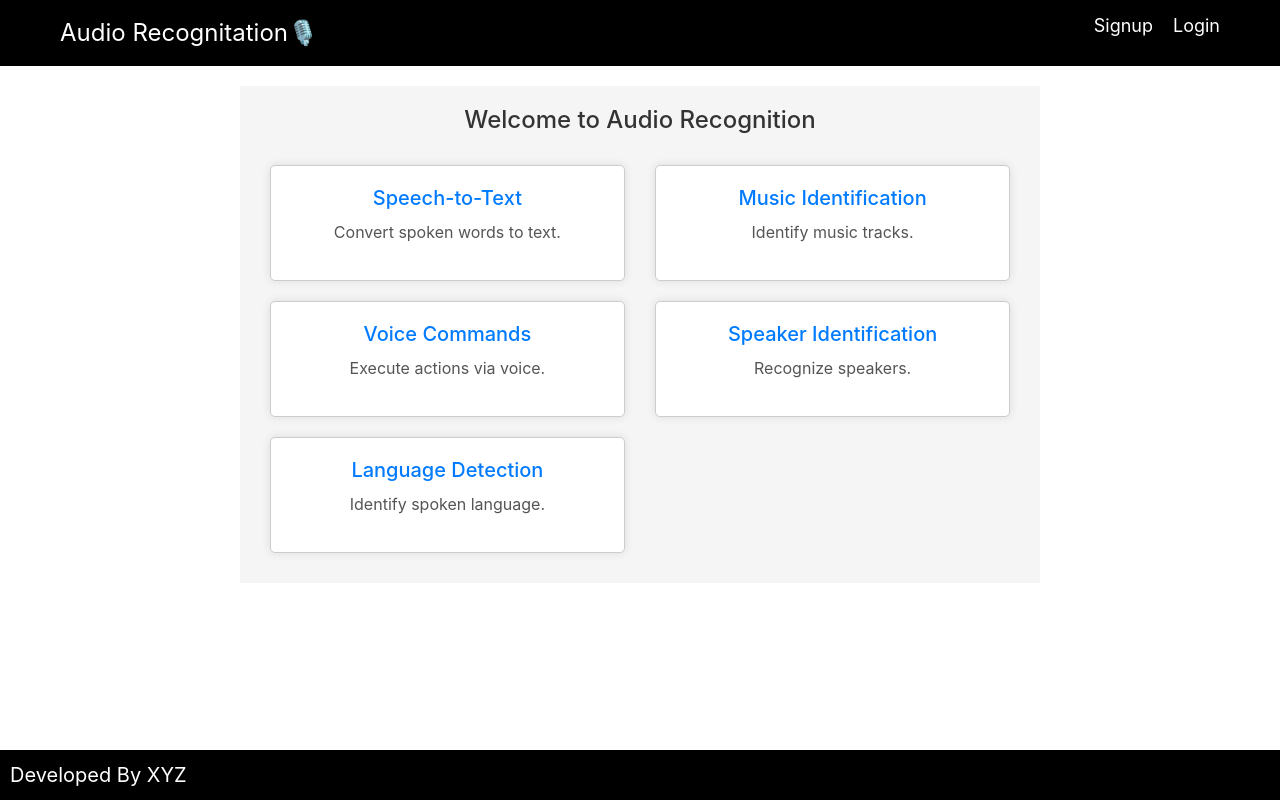
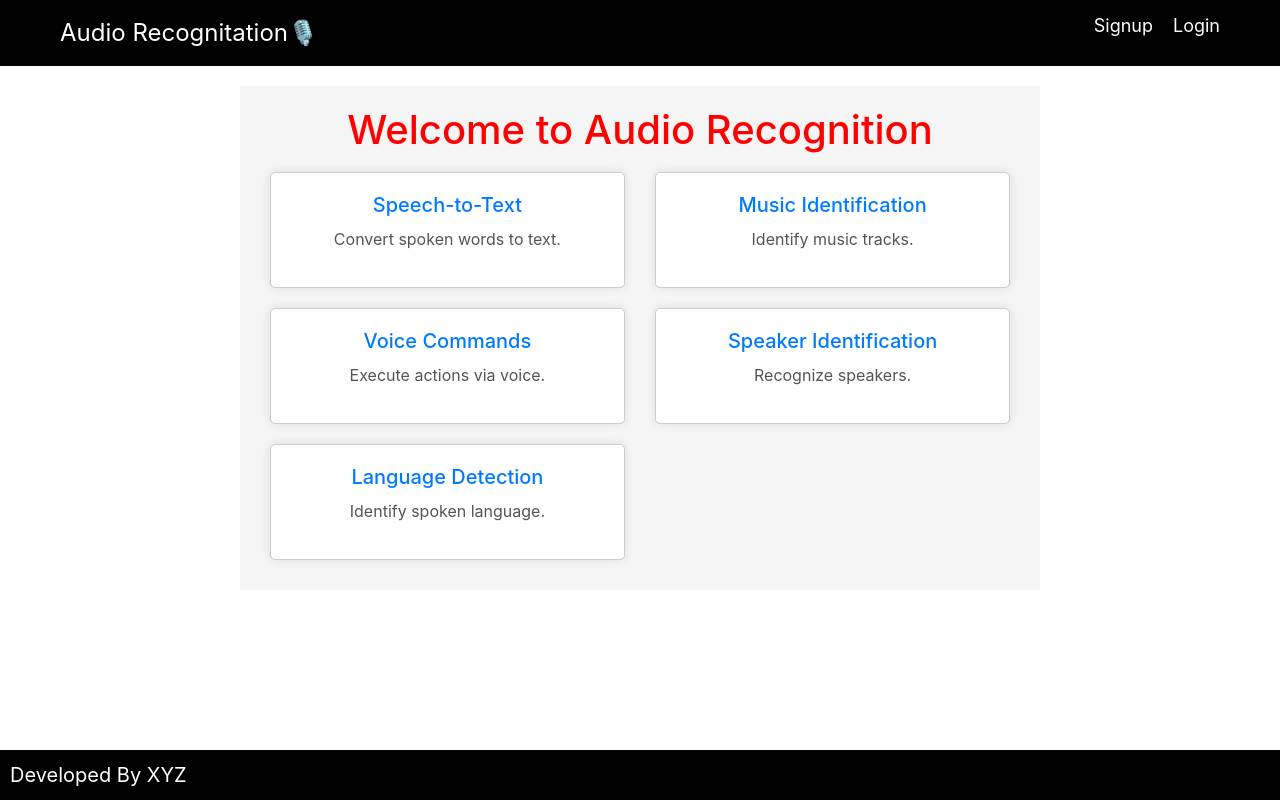
Before and after one commit to vaishnavihole/audio-recognition, a React (Create React App) app in the folder client/: page / in a window 1280 px wide. Built offline with nearby package versions, Linux system fonts and the light colour scheme.

Commit message:
change home page title color

```diff
--- a/client/src/views/Home/Home.css
+++ b/client/src/views/Home/Home.css
@@ -1,17 +1,9 @@
-/* Home.css */
-
 .home-page {
     text-align: center;
     max-width: 800px;
     margin: 20px auto;
     padding: 20px;
     background-color: #f5f5f5;
-  }
-
-  .home-page h1 {
-    margin-bottom: 20px;
-    color: #333;
-    font-size: 24px;
   }
 
   .feature-list {
@@ -46,3 +38,7 @@
     font-size: 16px;
     color: #555;
   }
+
+  .homepage-title{
+    color:red;
+  }
--- a/client/src/views/Home/Home.js
+++ b/client/src/views/Home/Home.js
@@ -8,7 +8,7 @@ const HomePage = () => {
     <>
       <Navbar />
       <div className="home-page">
-        <h1>Welcome to Audio Recognition</h1>
+        <h1 className='homepage-title'>Welcome to Audio Recognition</h1>
         <div className="feature-list">
           <div className="feature-card">
             <h2>Speech-to-Text</h2>
```
